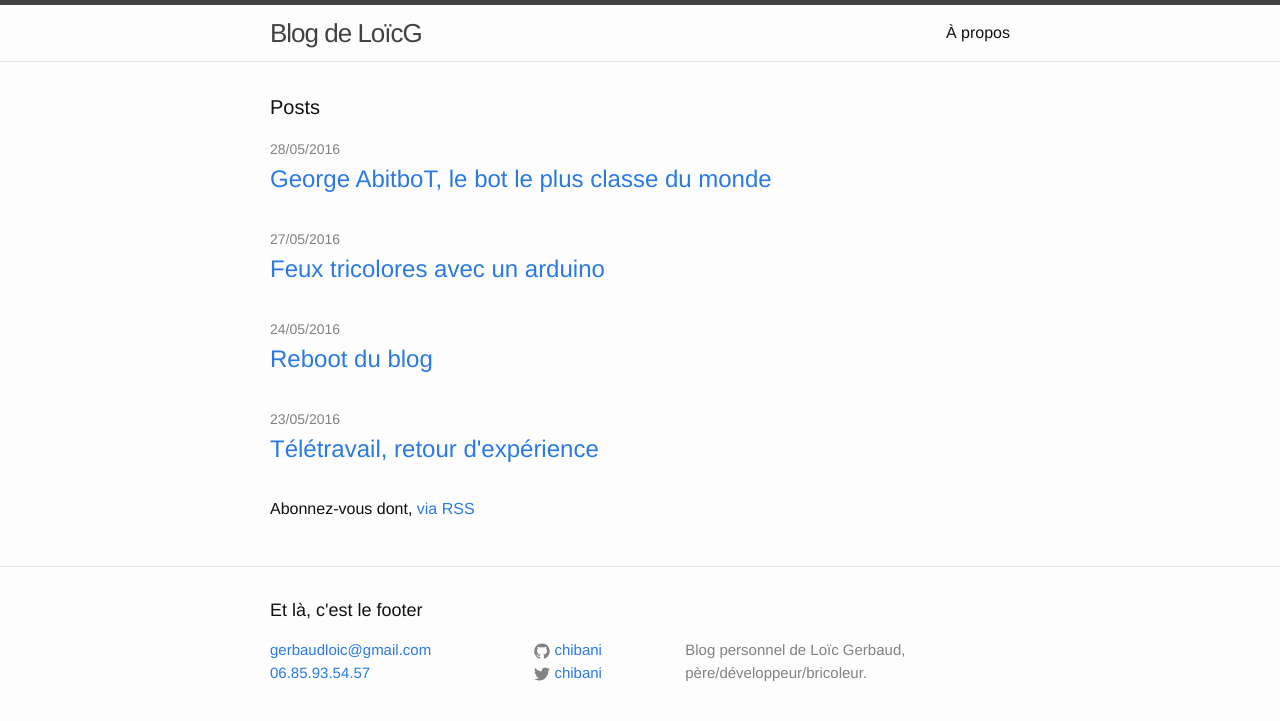
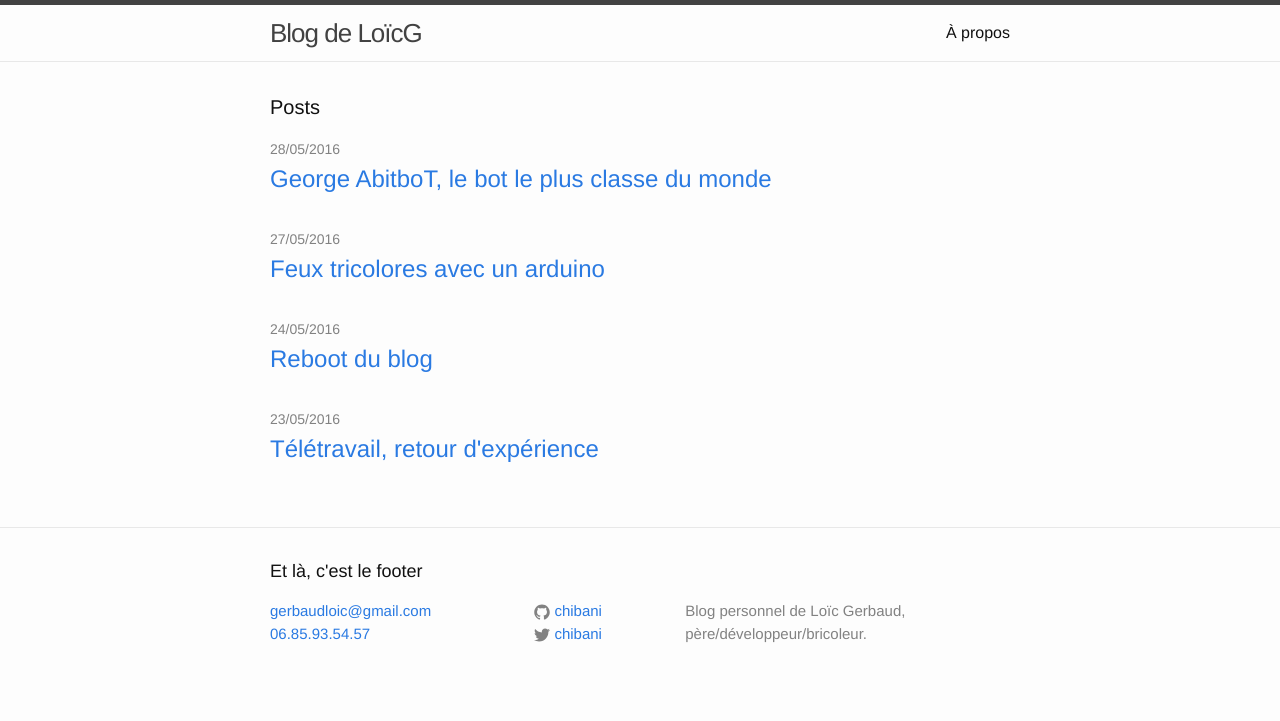
Before and after one commit to chibani/chibani.github.io, a Jekyll site: the page built from index.html, in a window 1280 px wide. Shown: the top 721 px of the page. Built offline with Jekyll 4.4.1, drawn with Linux system fonts in a browser that asks for light colours.

Commit message:
Remove syndication link on HP

```diff
--- a/index.html
+++ b/index.html
@@ -18,6 +18,4 @@
     {% endfor %}
   </ul>
 
-  <p class="rss-subscribe">Abonnez-vous dont, <a href="{{ "/feed.xml" | prepend: site.baseurl }}">via RSS</a></p>
-
 </div>
```
